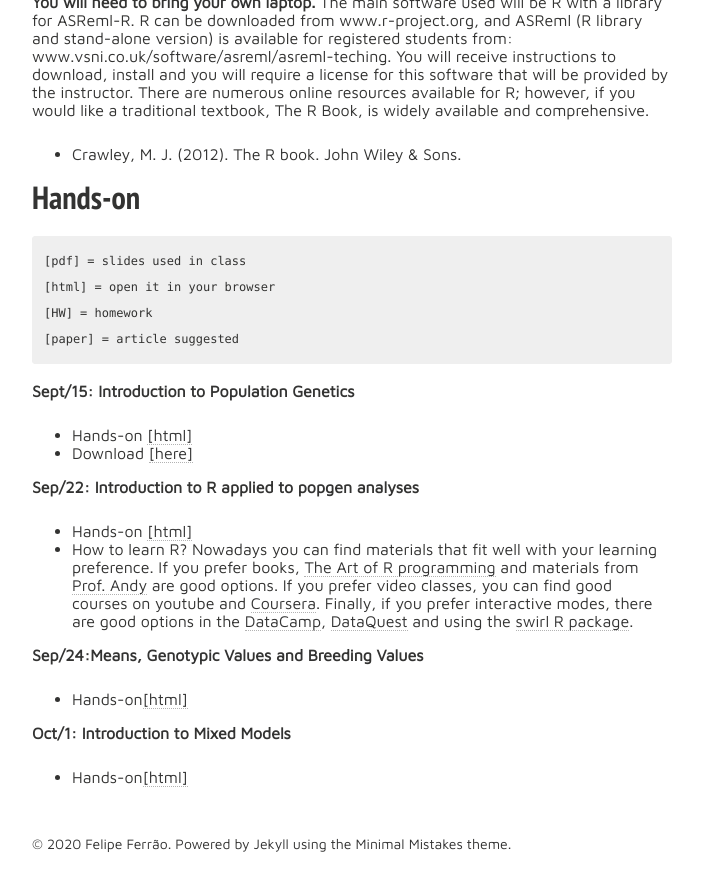
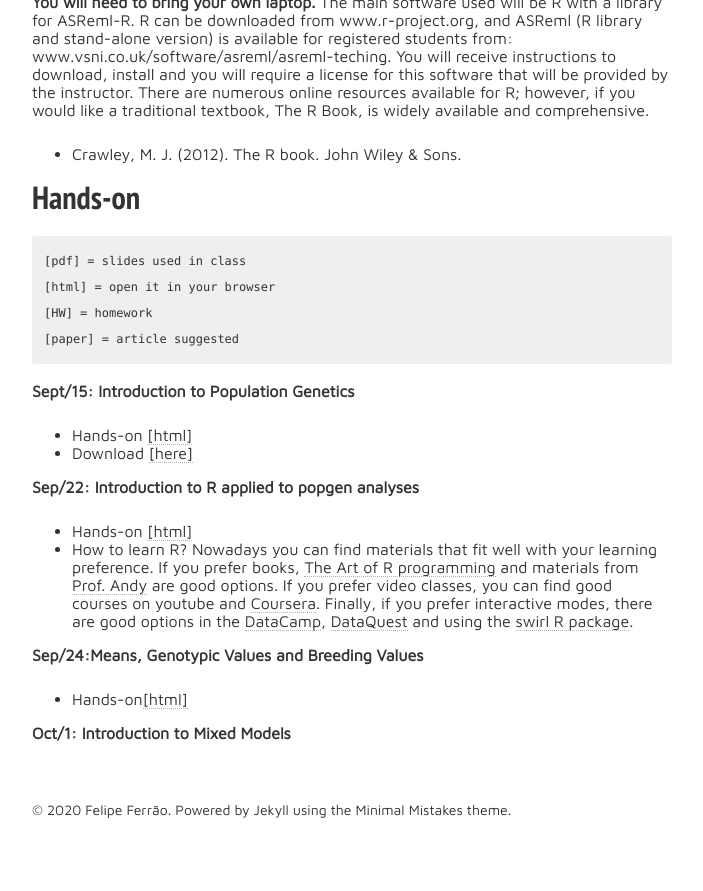
Before and after one commit to lfelipe-ferrao/lfelipe-ferrao.github.io, a Jekyll site: the page built from class/quantGenetic/index.md, in a window 1280 px wide and 900 px high, scrolled down 1098 px. Shown: the top 891 px of the window, without its empty margins (288-991 px from the left). Built offline with Jekyll 4.4.1, drawn with Linux system fonts in a browser that asks for light colours; nearby versions of some CDN libraries; our own code applies the rules of GitHub Pages for plain Markdown files; after the commit the page ends 1964 px from its top, so only the background shows below that.

Commit message:
Update index.md

```diff
--- a/class/quantGenetic/index.md
+++ b/class/quantGenetic/index.md
@@ -69,5 +69,3 @@ traditional textbook, The R Book, is widely available and comprehensive.
 
 
 **Oct/1: Introduction to Mixed Models**
-
-- Hands-on[[html]](https://htmlpreview.github.io/?https://github.com/lfelipe-ferrao/lfelipe-ferrao.github.io/blob/master/class/quantGenetic/week4.html)
```
